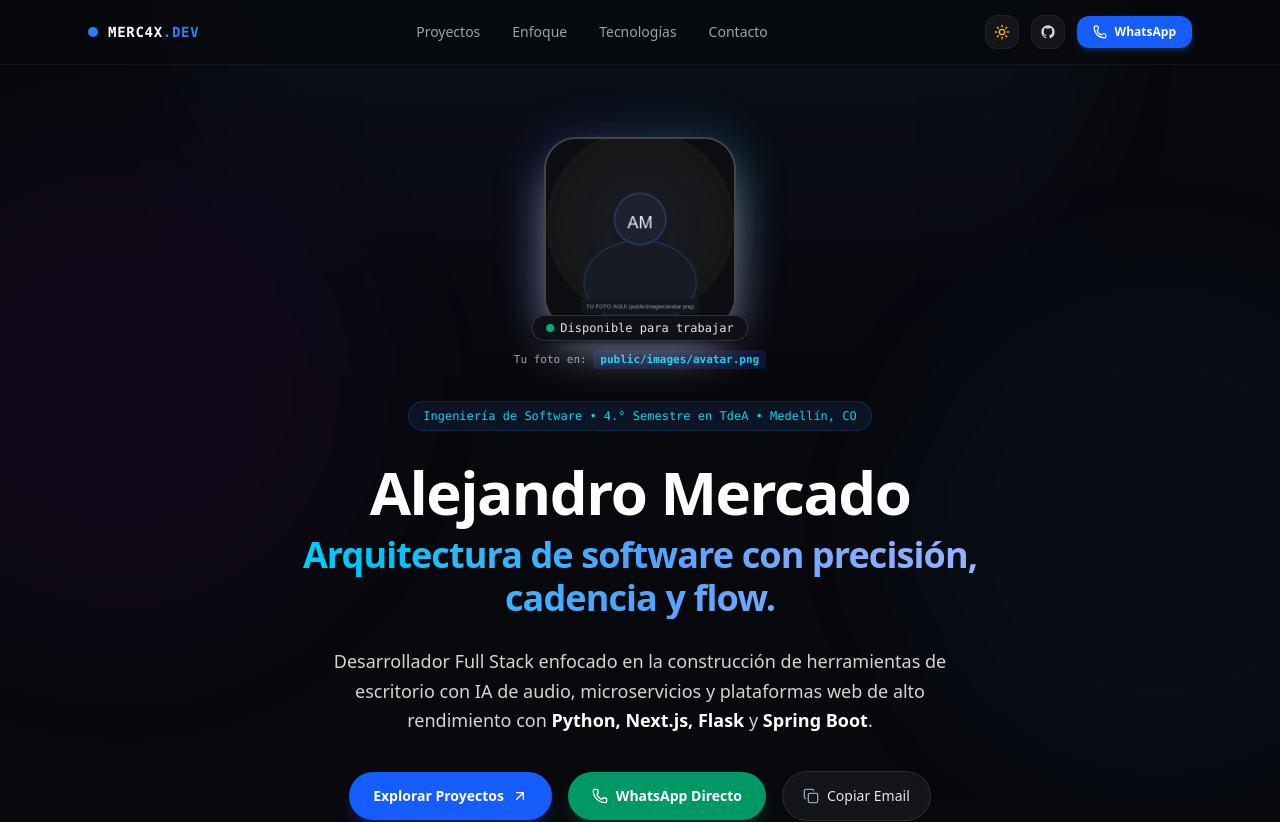
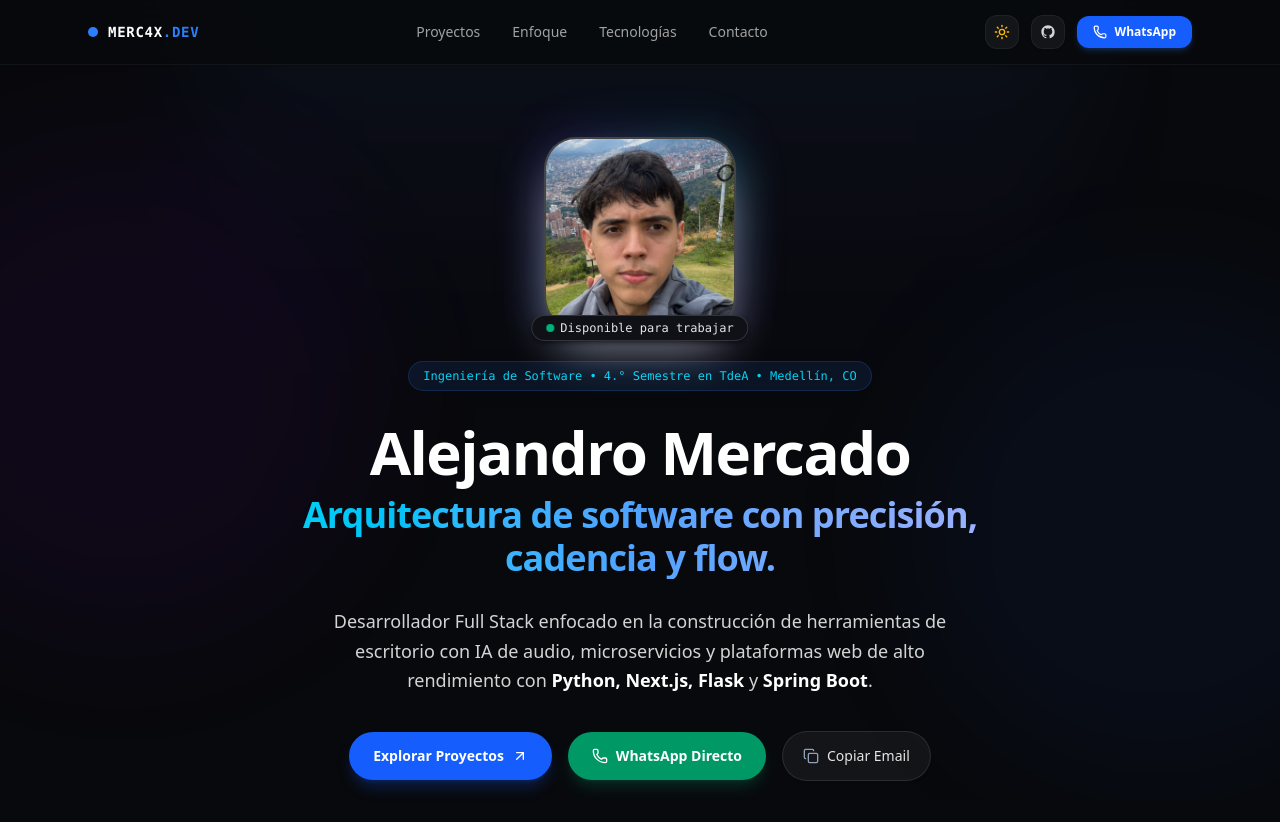
Before and after one commit to Merc4x/portafolio, a Next.js app: page / in a window 1280 px wide. Shown: the top 822 px of the page. Built offline with nearby package versions, Linux system fonts and the light colour scheme.

Commit message:
feat: Add Alejandro's actual profile photo to avatar.png and remove temporary hint text

```diff
--- a/src/app/page.tsx
+++ b/src/app/page.tsx
@@ -237,13 +237,6 @@ export default function Home() {
                 <span className="w-2 h-2 rounded-full bg-emerald-500 animate-pulse" />
                 <span>Disponible para trabajar</span>
               </div>
-            </div>
-
-            {/* Note to swap photo */}
-            <div className="mt-4 text-center">
-              <span className="text-[11px] font-mono text-slate-500 dark:text-neutral-400">
-                Tu foto en: <code className="text-blue-600 dark:text-cyan-400 font-semibold bg-blue-50 dark:bg-blue-900/30 px-1.5 py-0.5 rounded border border-blue-200/70 dark:border-transparent">public/images/avatar.png</code>
-              </span>
             </div>
           </div>
 
```
Also changed, not shown: public/images/avatar.jpg (added), public/images/avatar.png.
